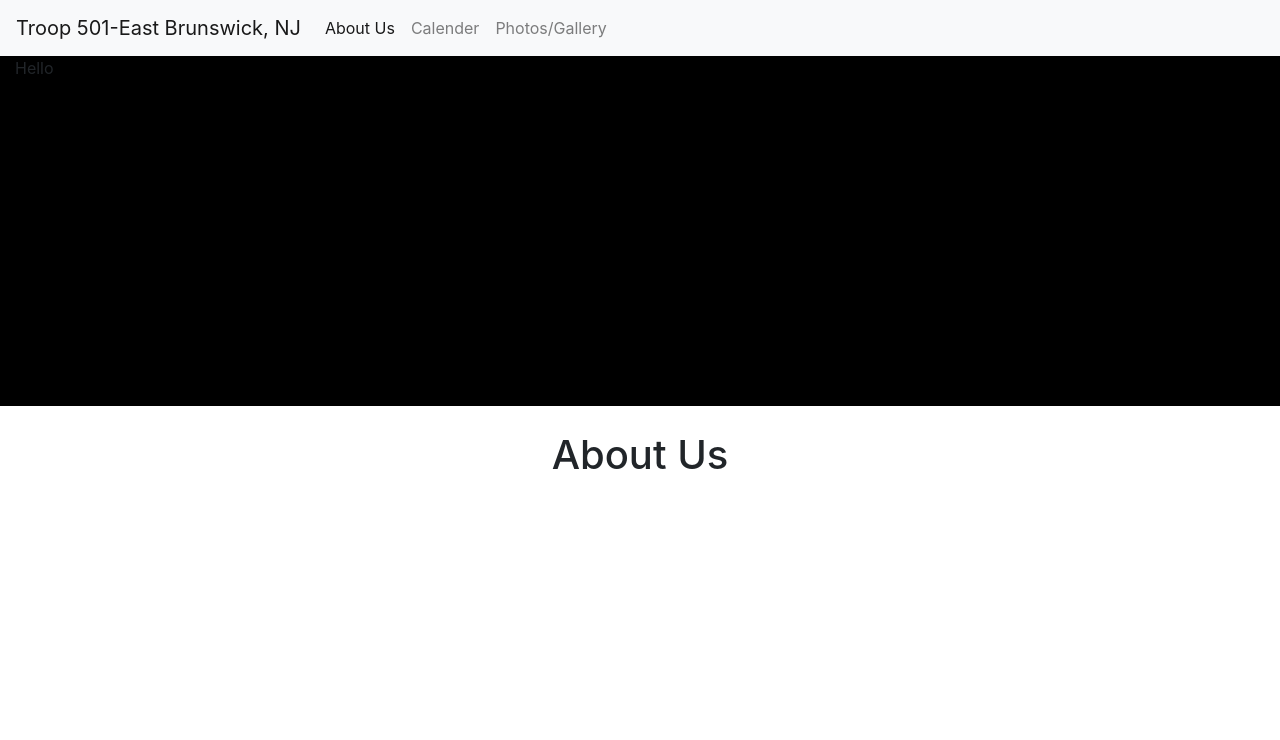
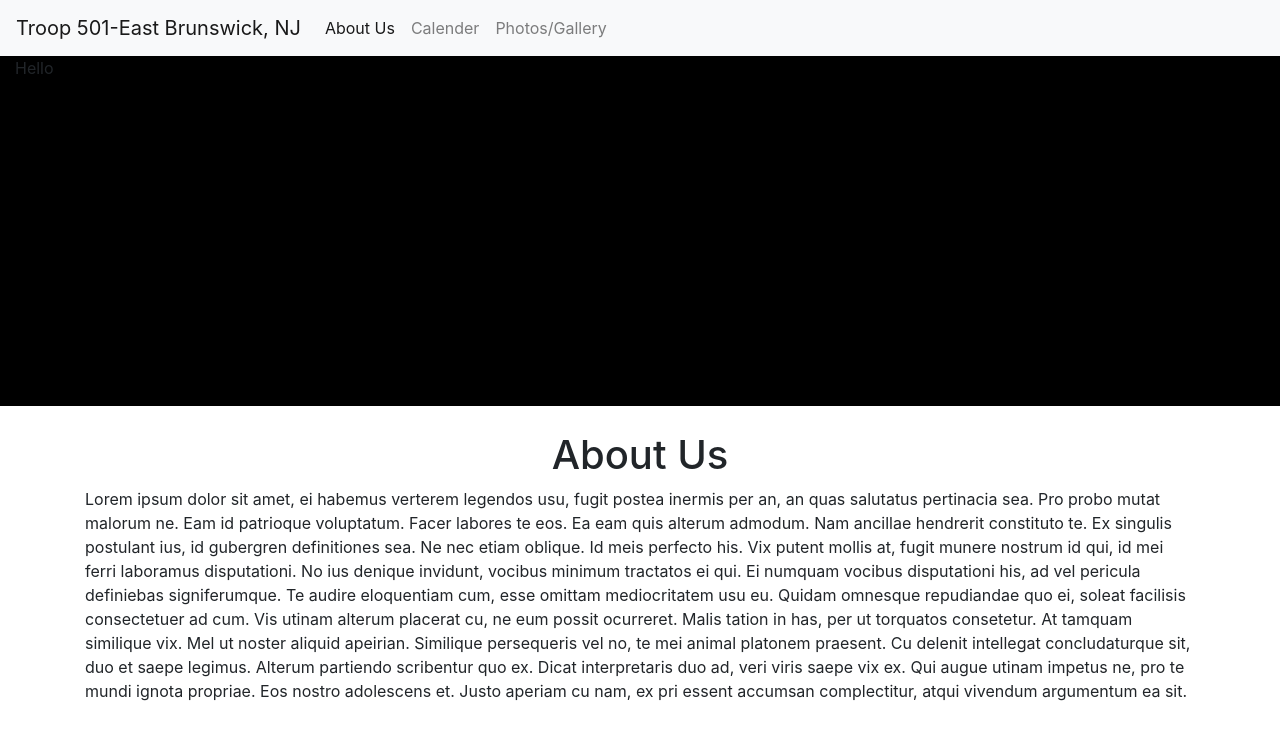
Before and after one commit to BeastHyperHacker/BeastHyperHacker.github.io, a plain HTML site: page index.html in a window 1280 px wide. Drawn offline with nearby package versions, Linux system fonts and the light colour scheme.

Commit message:
Update index.html

```diff
--- a/index.html
+++ b/index.html
@@ -26,6 +26,25 @@
         <div>
             <h1 class= "col text-center" id="about">About Us</h1>
         </div>
+        <div class="container">
+          <div class="row justify-content-md-center">
+            <div class="col col-lg-2">
+            </div>
+            <div class="col-md-auto" id="About-Us">
+                Lorem ipsum dolor sit amet, ei habemus verterem legendos usu, fugit postea inermis per an, an quas salutatus pertinacia sea. Pro probo mutat malorum ne. Eam id patrioque voluptatum. Facer labores te eos. Ea eam quis alterum admodum.
+
+                Nam ancillae hendrerit constituto te. Ex singulis postulant ius, id gubergren definitiones sea. Ne nec etiam oblique. Id meis perfecto his.
+
+                Vix putent mollis at, fugit munere nostrum id qui, id mei ferri laboramus disputationi. No ius denique invidunt, vocibus minimum tractatos ei qui. Ei numquam vocibus disputationi his, ad vel pericula definiebas signiferumque. Te audire eloquentiam cum, esse omittam mediocritatem usu eu. Quidam omnesque repudiandae quo ei, soleat facilisis consectetuer ad cum.
+
+                Vis utinam alterum placerat cu, ne eum possit ocurreret. Malis tation in has, per ut torquatos consetetur. At tamquam similique vix. Mel ut noster aliquid apeirian. Similique persequeris vel no, te mei animal platonem praesent.
+
+                Cu delenit intellegat concludaturque sit, duo et saepe legimus. Alterum partiendo scribentur quo ex. Dicat interpretaris duo ad, veri viris saepe vix ex. Qui augue utinam impetus ne, pro te mundi ignota propriae. Eos nostro adolescens et. Justo aperiam cu nam, ex pri essent accumsan complectitur, atqui vivendum argumentum ea sit.
+            </div>
+            <div class="col col-lg-2">
+            </div>
+          </div>
+        </div>
     </div>
 </body>
 </html>
```
